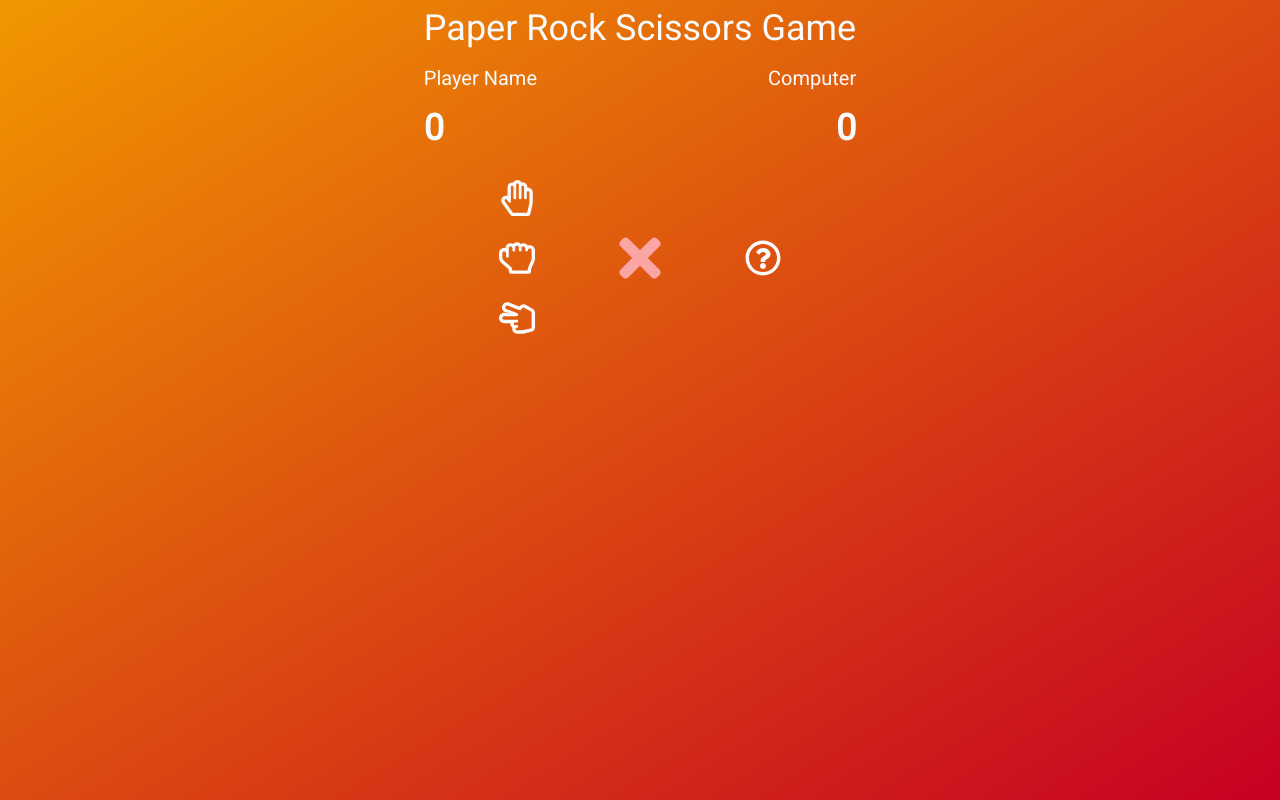
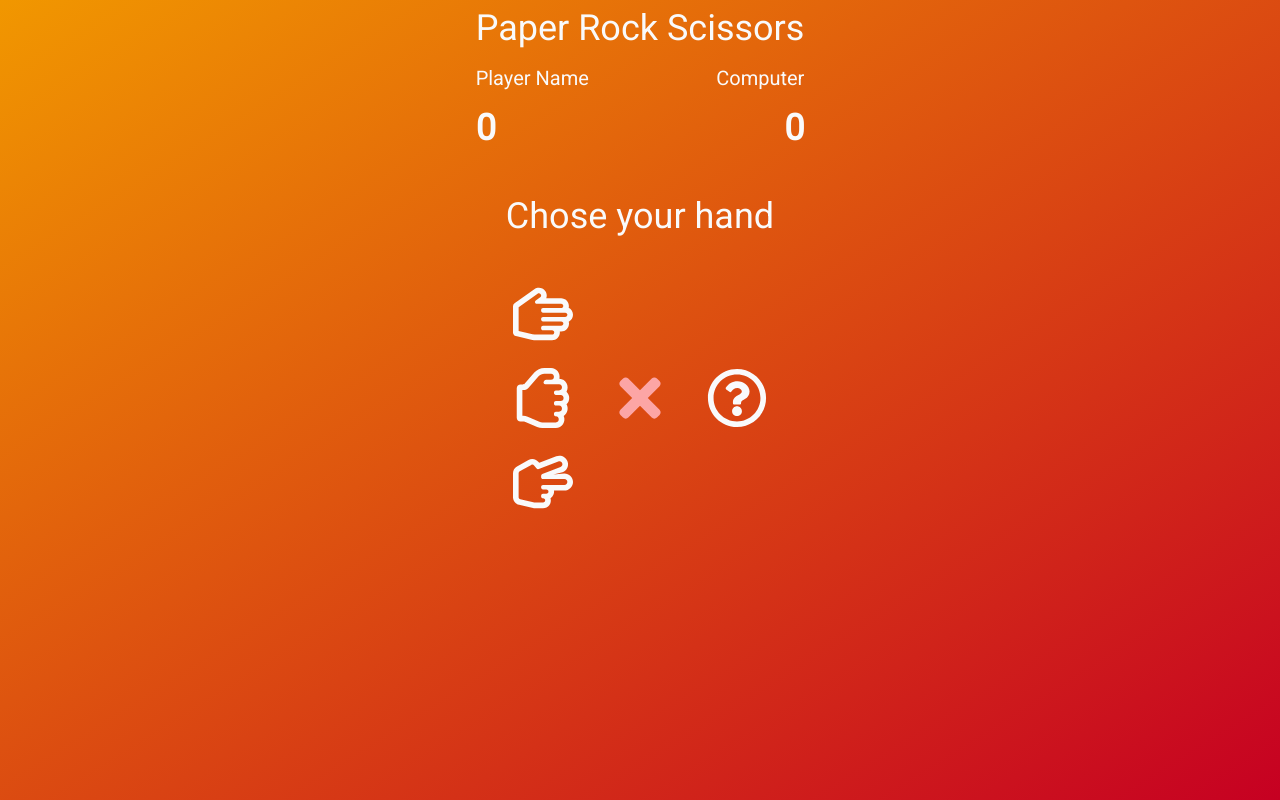
Before and after one commit to giroberto/aerq-papers, a React (Create React App) app: page / in a window 1280 px wide. Built offline with nearby package versions, Linux system fonts and the light colour scheme.

Commit message:
Added Hand Component Added Game score Added Play Again First playable version

```diff
--- a/src/App.tsx
+++ b/src/App.tsx
@@ -1,28 +1,126 @@
 import './App.css';
-import { FaRegHandPaper, FaRegHandRock, FaRegHandScissors, FaRegQuestionCircle, FaTimes } from "react-icons/fa"
+import { FaTimes } from "react-icons/fa"
+import { useEffect, useState } from 'react';
+import Hand from './components/Hand';
+
+interface GameState {
+  playerHand?: string,
+  computerHand?: string,
+  playerScore: number,
+  computerScore: number,
+  result?: string
+}
 
 function App() {
+  const [gameState, setGameState] = useState<GameState>({
+    playerScore: 0,
+    computerScore: 0
+  });
+
+  useEffect(() => {
+    function setResult(text: string) {
+      let {playerScore, computerScore} = gameState
+      if (text === "Player Wins")
+        playerScore++;
+      if (text === "Computer Wins")
+        computerScore++;
+      setGameState({
+        ...gameState,
+        result: text,
+        playerScore,
+        computerScore
+      })
+    }
+
+    if (gameState.playerHand && gameState.computerHand) {
+      setResult(computeWinner(gameState.playerHand, gameState.computerHand))
+    }
+  }, [gameState.playerHand, gameState.computerHand]);
+
+  function setComputerHand() {
+    const options = [
+      "Paper",
+      "Rock",
+      "Scissors"
+    ]
+    return options[Math.floor(Math.random() * options.length)]
+  }
+
+  function setPlayerHand(playerHand: string) {
+    setGameState({
+      ...gameState,
+      playerHand,
+      computerHand: setComputerHand()
+    })
+  }
+
+  function computeWinner(playerHand: string, computerHand: string) {
+    if (
+      (playerHand === "Rock" && computerHand === "Paper") ||
+      (playerHand === "Paper" && computerHand === "Scissors") ||
+      (playerHand === "Scissors" && computerHand === "Rock")
+    ) {
+      return "Player Wins"
+    }
+    if (
+      (computerHand === "Rock" && playerHand === "Paper") ||
+      (computerHand === "Paper" && playerHand === "Scissors") ||
+      (computerHand === "Scissors" && playerHand === "Rock")
+    ) {
+
+      return "Computer Wins"
+    }
+    return "Draw"
+  }
+
+  function clearHands() {
+    setGameState({
+      ...gameState,
+      computerHand: undefined,
+      playerHand: undefined,
+      result: undefined
+    })
+  }
+
+  function renderPlayerHands() {
+    return <>
+      {[undefined, "Paper"].includes(gameState.playerHand) && <Hand selected='Paper' onClick={() => setPlayerHand("Paper")} />}
+      {[undefined, "Rock"].includes(gameState.playerHand) && <Hand selected='Rock' onClick={() => setPlayerHand("Rock")} />}
+      {[undefined, "Scissors"].includes(gameState.playerHand) && <Hand selected='Scissors' onClick={() => setPlayerHand("Scissors")} />}
+    </>
+  }
+
   return (
     <div className="App bg-gradient-to-br from-[#f19700] to-[#c60022] min-h-screen font-roboto text-gray-50 flex justify-center">
       <div className="flex flex-col items-center max-w-7xl">
-        <h1 className="text-4xl mt-2">Paper Rock Scissors Game</h1>
+        <h1 className="text-4xl mt-2">Paper Rock Scissors</h1>
         <div className='flex justify-between w-full text-xl mt-4'>
           <span>Player Name</span>
           <span>Computer</span>
         </div>
         <div className='flex justify-between w-full text-4xl font-bold mt-4'>
-          <span>0</span>
-          <span>0</span>
+          <span>{gameState.playerScore}</span>
+          <span>{gameState.computerScore}</span>
         </div>
-      <div className='flex w-full text-4xl items-center mt-8'>
-        <div id="player" className='w-full flex flex-col items-center gap-6'>
-          <FaRegHandPaper />
-          <FaRegHandRock />
-          <FaRegHandScissors />
+
+        <div className='my-12 text-4xl'>{gameState.result || "Chose your hand"}</div>
+        <div className='flex w-full text-6xl items-center'>
+          <div id="player" className='w-full flex flex-col items-center gap-6'>
+            {renderPlayerHands()}
+          </div>
+          <div id="versus" className='text-red-300 font-bold text-6xl' ><FaTimes /></div>
+          <div id="computer" className='w-full flex justify-center'><Hand selected={gameState.computerHand} rightToLeft /></div>
         </div>
-        <div id="versus" className='text-red-300 font-bold text-6xl'><FaTimes /></div>
-        <div id="computer" className='w-full flex justify-center'><FaRegQuestionCircle /></div>
-      </div>
+        {
+          gameState.result &&
+          <div
+            className='my-12 text-4xl border bg-white text-orange-600 rounded-md py-2 px-4 cursor-pointer'
+            onClick={() => clearHands()}
+          >
+            Play again
+          </div>
+        }
+
       </div>
     </div>
   );
--- /dev/null
+++ b/src/components/Hand.tsx
@@ -0,0 +1,21 @@
+import {FaRegHandPaper, FaRegHandRock, FaRegHandScissors, FaRegQuestionCircle} from "react-icons/fa"
+
+interface HandInterface{
+  selected?: string,
+  onClick?: () => void,
+  rightToLeft?: boolean
+}
+
+function Hand({selected, onClick, rightToLeft}: HandInterface) {
+  if(!selected)
+    return <FaRegQuestionCircle />
+  if(selected === "Paper")
+    return <FaRegHandPaper  className={rightToLeft ? "-rotate-90 -scale-x-100": "rotate-90"} onClick={onClick}/>
+  if(selected === "Rock")
+    return <FaRegHandRock className={rightToLeft ? "-rotate-90 -scale-x-100": "rotate-90"} onClick={onClick}/>
+  if(selected === "Scissors")
+    return <FaRegHandScissors className={rightToLeft ? "" : "-scale-x-100"} onClick={onClick} />
+  return <span onClick={onClick}>{selected}</span>;
+}
+
+export default Hand;
--- /dev/null
+++ b/src/components/Result.tsx
@@ -0,0 +1,5 @@
+function Result() {
+  return <div></div>;
+}
+
+export default Result;
--- /dev/null
+++ b/src/components/Score.tsx
@@ -0,0 +1,5 @@
+function Score() {
+  return <div></div>;
+}
+
+export default Score;
```
Also changed, not shown: 2 other files (tests, documents, lock files or other folders).
